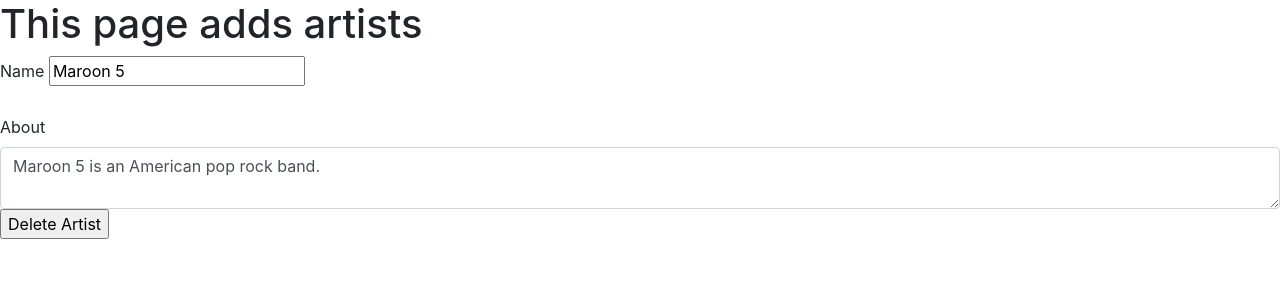
After one commit to daveharsi/songbase, a Flask app: page /artist/delete/2 in a window 1280 px wide. The commit adds this page. Shown: the top 300 px of the page. Run offline with Flask 2, Linux system fonts and the light colour scheme; data comes from the database, SQL or seed files in the repository; both versions use the stored data as it was after the commit; some libraries are stand-ins or nearby versions.

Commit message:
Added delete files

```diff
--- a/manage.py
+++ b/manage.py
@@ -12,7 +12,7 @@
     coldplay = Artist(name='Coldplay', about='Coldplay is a British rock band.')
     maroon5 = Artist(name='Maroon 5', about='Maroon 5 is an American pop rock band.')
     song1 = Song(name='Yellow', year=2000, lyrics="Look at the stars", artist=coldplay)
-    song2 = Song(name='Sugar', year=2014, lyrics="I'm hurting, baby, I'm broken down", artist=maroon5)
+    song2 = Song(name='Yellow2', year=2000, lyrics="Look at the stars2", artist=coldplay)
     db.session.add(coldplay)
     db.session.add(maroon5)
     db.session.add(song1)
--- a/songbase.py
+++ b/songbase.py
@@ -17,7 +17,7 @@
     id = db.Column(db.Integer, primary_key=True)
     name = db.Column(db.String(64))
     about = db.Column(db.Text)
-    songs = db.relationship('Song', backref='artist')
+    songs = db.relationship('Song', backref='artist', cascade="delete")
 
 
 class Song(db.Model):
@@ -73,6 +73,19 @@
         artist.name = request.form['name']
         artist.about = request.form['about']
         # update the database
+        db.session.commit()
+        return redirect(url_for('show_all_artists'))
+
+
+@app.route('/artist/delete/<int:id>', methods=['GET', 'POST'])
+def delete_artist(id):
+    artist = Artist.query.filter_by(id=id).first()
+    if request.method == 'GET':
+        return render_template('artist-delete.html', artist=artist)
+    if request.method == 'POST':
+        # delete the artist by id
+        # all related songs are deleted as well
+        db.session.delete(artist)
         db.session.commit()
         return redirect(url_for('show_all_artists'))
 
--- a/templates/artist-all.html
+++ b/templates/artist-all.html
@@ -10,5 +10,6 @@
       <h3>{{artist.name}}</h3>
       <p>{{artist.about}}</p>
       <a href="/artist/edit/{{artist.id}}" class="btn btn-success" role="button">Edit</a>
+      <a href="/artist/delete/{{artist.id}}" class="btn btn-success" role="button">Delete</a>
     {% endfor%}
 {% endblock%}
--- /dev/null
+++ b/templates/artist-delete.html
@@ -0,0 +1,16 @@
+<!DOCTYPE html>
+
+{% extends "base.html" %}
+{% block title%}
+  All Artists
+{% endblock%}
+{% block page_content%}
+    <h1>This page adds artists</h1>
+    <form action="/artist/delete/{{artist.id}}" method="post">
+      <label>Name</label>
+      <input type="text" name="name" value="{{artist.name}}" readonly="True"> <br><br>
+      <label>About</label>
+      <textarea class="form-control" name="about" required="true">{{artist.about}}</textarea>
+      <input type="submit" name="" value="Delete Artist">
+    </form>
+{% endblock%}
```
Also changed, not shown: templates/song-add.html (+14 -2 lines), data.sqlite.
